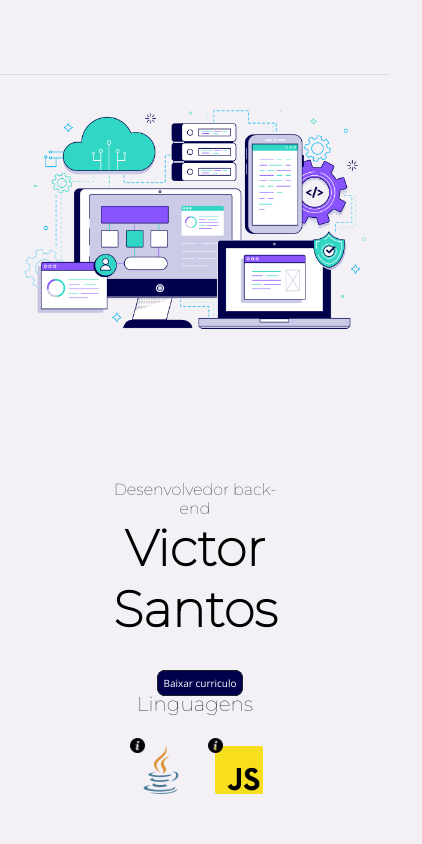
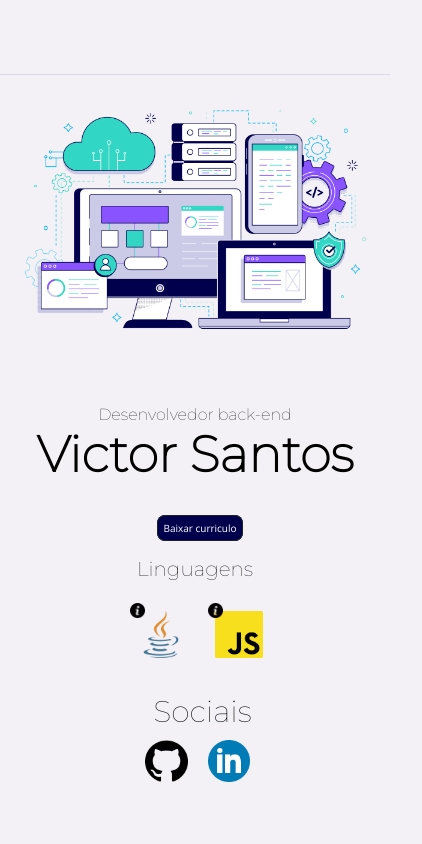
Before and after one commit to vitinhos67/mywebsite-spa, a Vue app: page / in a window 390 px wide. Shown: the top 844 px of the page, 422 px wide, since content can reach past the window. Built offline with nearby package versions, Linux system fonts and the light colour scheme.

Commit message:
fix(style): fix responsability for midias with 400 max width

```diff
--- a/src/views/HomeVue.vue
+++ b/src/views/HomeVue.vue
@@ -130,9 +130,7 @@ export default {
 
 .sociais-div {
   width: 80%;
-
   margin-left: 110px;
-
   height: 150px;
 }
 .sociais-div p {
@@ -202,6 +200,20 @@ export default {
 }
 
 @media (max-width: 400px) {
+  .btf1 {
+    margin: 0px;
+  }
+
+  .lang-images-div {
+    margin-top: 20px;
+  }
+
+  .sociais-div {
+    width: 50%;
+    text-align: center;
+    margin-left: 100px;
+  }
+
   .btf1 p {
     margin: 0px;
   }
```
